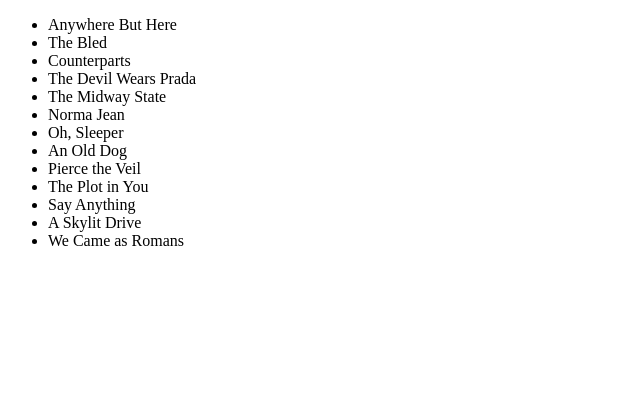
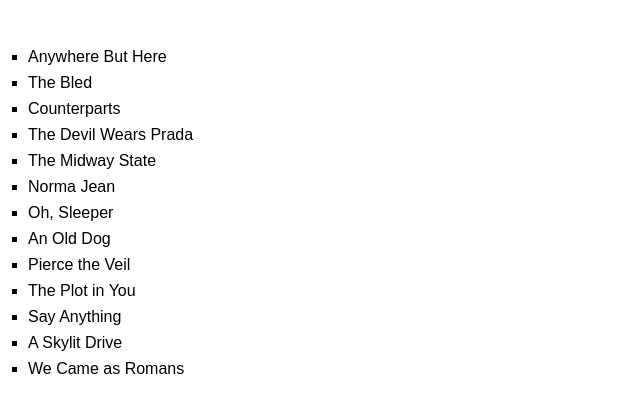
Before and after one commit to acciojob/sorting-articles-Nadeem35, a website: page main.html in a window 1280 px wide. Shown: the whole page, without its empty margins (0-640 px from the left). Drawn offline with Linux system fonts and the light colour scheme.

Commit message:
created a submission

```diff
--- a/script.js
+++ b/script.js
@@ -1,6 +1,6 @@
 //your JS code here. If required.
 
-  const bands = [
+ const bands = [
       'The Plot in You',
       'The Devil Wears Prada',
       'Pierce the Veil',
--- a/styles.css
+++ b/styles.css
@@ -1 +1,16 @@
 /*  your css code here. If applicable */
+ body {
+      font-family: Arial, sans-serif;
+      padding: 20px;
+    }
+    h1 {
+      margin-bottom: 10px;
+    }
+    ul {
+      /* list-style: none; */
+		list-style: square;
+      padding: 0;
+    }
+    li {
+      padding: 4px 0;
+    }
```
Also changed, not shown: main.html (+1 -1 lines).
